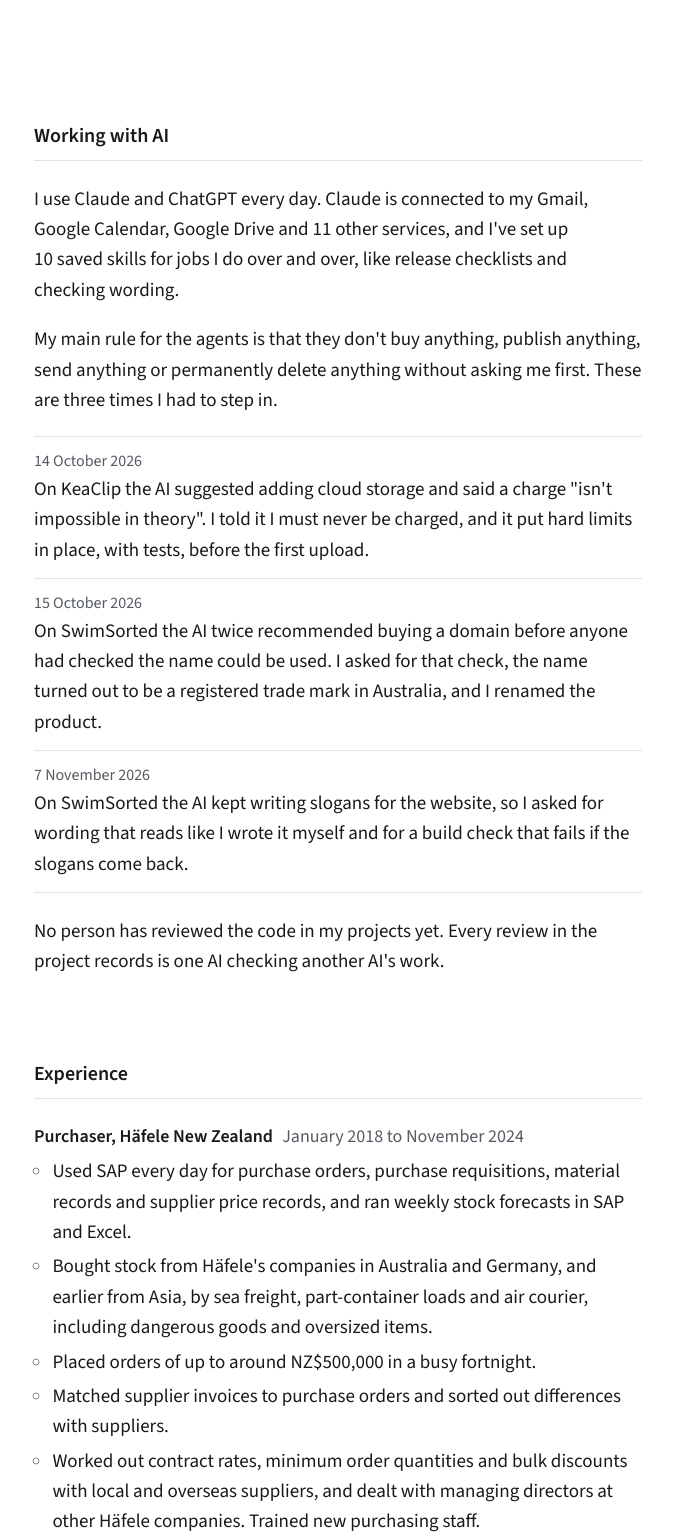
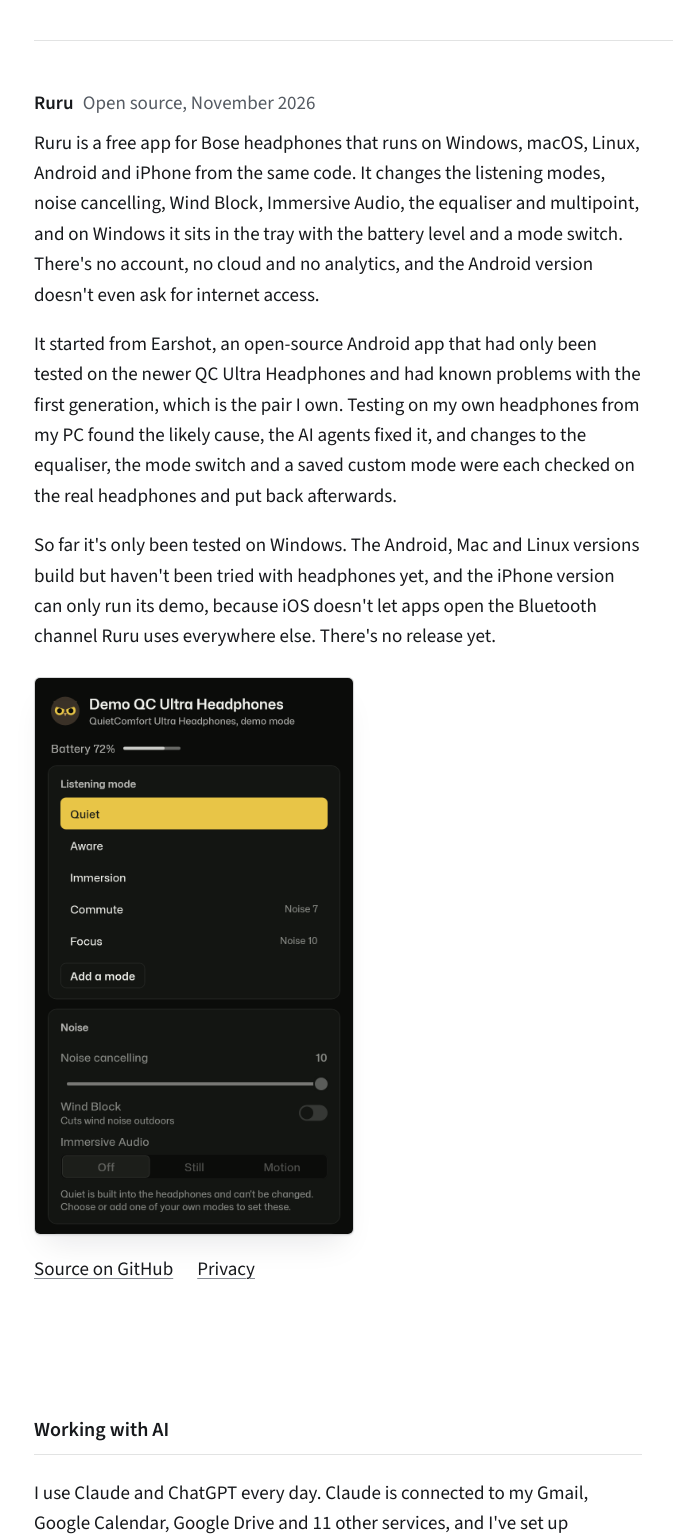
Before and after one commit to Langkurst/cn-op7qz, a plain HTML site: page index.html in a window 1280 px wide. Shown: the part 5480-7014 px from the top of the page, without its empty margins (118-791 px from the left). Drawn offline with Linux system fonts and the light colour scheme.

Commit message:
Add Ruru, the open-source app for Bose headphones, to the work

```diff
--- a/assets/css/site.css
+++ b/assets/css/site.css
@@ -122,6 +122,7 @@ a:hover { text-decoration-color: currentColor; }
 .shot .frame iframe { width: 100%; height: min(70vh, 34rem); border: 0; background: #fff; }
 .shot .frame video { width: 100%; }
 .shot-actions { display: flex; flex-wrap: wrap; gap: .25rem 1.5rem; margin-top: .75rem; }
+.shot-portrait { max-width: 20rem; }   /* a phone-shaped app window, shown at about phone width */
 .brief { margin: 1.25rem 0 0; padding: .25rem 0 .25rem 1.25rem; border-left: 1px solid var(--line-strong); color: var(--muted); }
 .brief p { margin: 0 0 .5rem; }
 
--- a/index.html
+++ b/index.html
@@ -133,6 +133,23 @@
         </figure>
         <p class="letter links"><a href="https://langkurst.github.io/KeaClip/" rel="noopener">KeaClip website</a> <a href="https://github.com/Langkurst/KeaClip/releases" rel="noopener">Releases</a> <a href="https://github.com/Langkurst/KeaClip/blob/main/docs/KNOWN_LIMITATIONS.md" rel="noopener">Known limits</a></p>
       </article>
+
+      <article class="project" id="ruru" aria-labelledby="ruru-h">
+        <div class="letter">
+          <h3 id="ruru-h">Ruru <span class="when">Open source, November 2026</span></h3>
+          <p>Ruru is a free app for Bose headphones that runs on Windows, macOS, Linux, Android and iPhone from the same code. It changes the listening modes, noise cancelling, Wind Block, Immersive Audio, the equaliser and multipoint, and on Windows it sits in the tray with the battery level and a mode switch. There's no account, no cloud and no analytics, and the Android version doesn't even ask for internet access.</p>
+          <p>It started from Earshot, an open-source Android app that had only been tested on the newer QC Ultra Headphones and had known problems with the first generation, which is the pair I own. Testing on my own headphones from my PC found the likely cause, the AI agents fixed it, and changes to the equaliser, the mode switch and a saved custom mode were each checked on the real headphones and put back afterwards.</p>
+          <p>So far it's only been tested on Windows. The Android, Mac and Linux versions build but haven't been tried with headphones yet, and the iPhone version can only run its demo, because iOS doesn't let apps open the Bluetooth channel Ruru uses everywhere else. There's no release yet.</p>
+        </div>
+        <figure class="shot shot-portrait">
+          <picture>
+            <source type="image/webp" srcset="assets/img/ruru-dark.webp">
+            <img src="assets/img/ruru-dark.jpg" width="800" height="1400" loading="lazy" decoding="async"
+              alt="Ruru in demo mode with the dark theme: the battery at 72%, the listening modes Quiet, Aware, Immersion, Commute and Focus, and the noise settings with noise cancelling at 10, Wind Block and Immersive Audio.">
+          </picture>
+        </figure>
+        <p class="letter links"><a href="https://github.com/Langkurst/ruru" rel="noopener">Source on GitHub</a> <a href="https://github.com/Langkurst/ruru/blob/main/PRIVACY.md" rel="noopener">Privacy</a></p>
+      </article>
     </section>
 
     <section class="section letter" id="ai" aria-labelledby="ai-h">
```
Also changed, not shown: assets/img/ruru-dark.jpg (added), assets/img/ruru-dark.webp (added).
